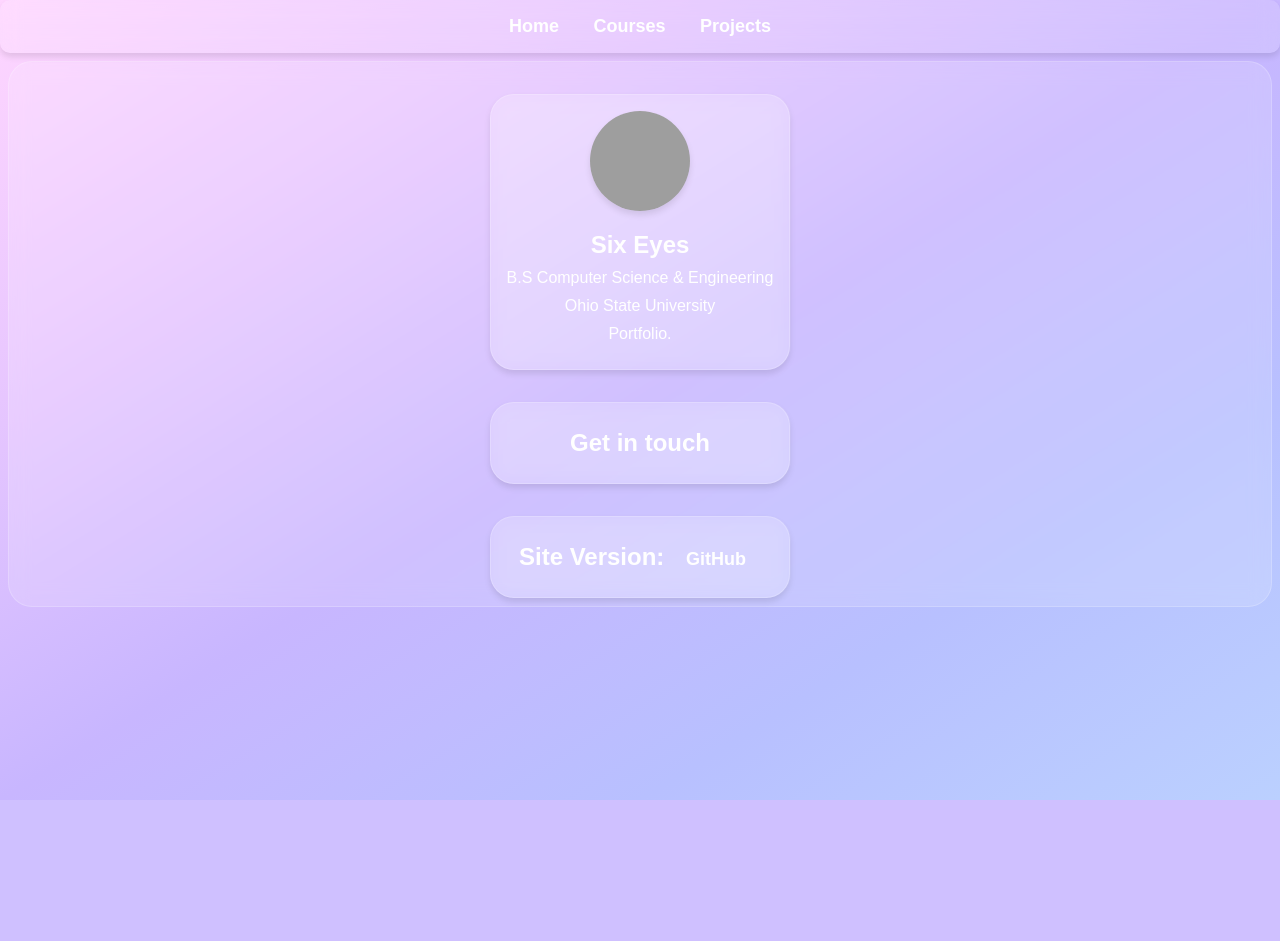
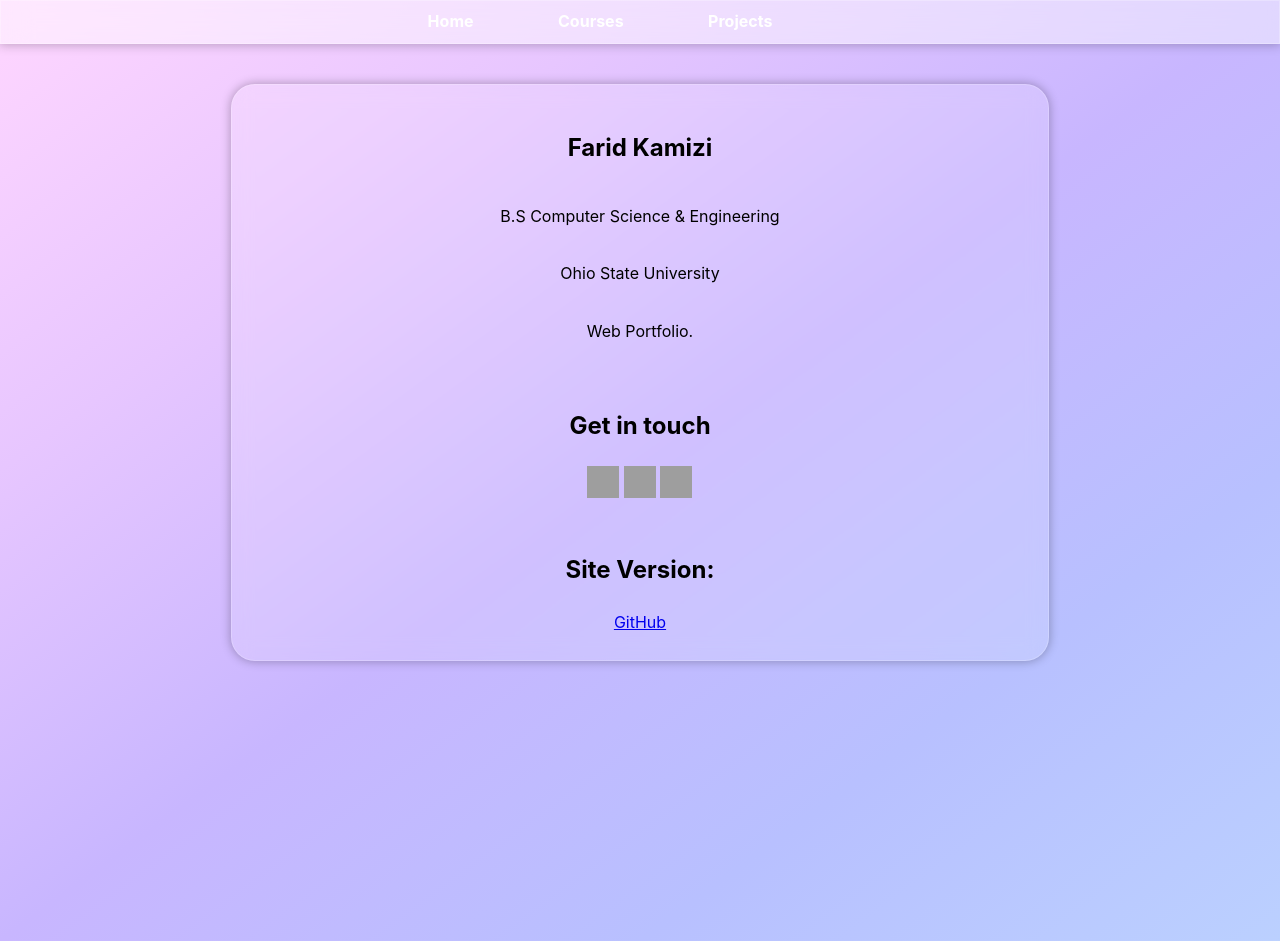
Before and after one commit to DevFarid/portfolio, a Python web app: template templates/index.html in a window 1280 px wide. Before the commit the page ends 800 px from the top, so only its background shows below. Run offline with Jinja, Linux system fonts and the light colour scheme; the template is opened without the code that fills it, so the values that code supplies are empty; grey boxes are pictures that could not be loaded.

Commit message:
refactor(main): redo style.css, add resume page support, redo courses/projects html page

```diff
--- a/static/style.css
+++ b/static/style.css
@@ -1,105 +1,97 @@
 body {
     margin: 0;
-    padding: 0;
-    font-family: 'Arial', sans-serif;
-    background: linear-gradient(to bottom right, #ffd6ff, #E7C6FF, #C8B6FF, #B8C0FF, #BBD0FF);
+    font: 1em/1.618 Inter, sans-serif;
+    background: linear-gradient(to bottom right, #ffd6ff, #E7C6FF, #C8B6FF, #B8C0FF, #BBD0FF) no-repeat center;
+    overflow: overlay;
     min-height: 100vh;
-    height: 100vh;
-    margin: 0;
-    overflow: overlay;
+
+    display: grid;
+    grid-template:
+        "navbar" "navbar" "navbar"
+        "content" "content" "content"
+        "footer" "footer" "footer";
+    grid-gap: 5vh;
 }
 
-::-webkit-scrollbar {
+::-webkit-scrollbar, ::-webkit-scrollbar-thumb {
     width: 10px;
-    background: linear-gradient(to bottom right, #ffd6ff, #E7C6FF, #C8B6FF, #B8C0FF, #BBD0FF);
     background-color: transparent;
-  }
-
-  ::-webkit-scrollbar-thumb {
-    background: linear-gradient(to bottom right, #ffd6ff, #E7C6FF, #C8B6FF, #B8C0FF, #BBD0FF);
-    background-color: rgba(0, 0, 0, 0.3);
-  }
-
-
-h2, p, .navbar {
-    margin: 10px 0;
-    color: #fff;
-    text-shadow: 0 0 4px 0px rgba(0, 0, 0, 0.2);
-    align-self: center;
+    background-color: rgba(0, 0, 0, 0.1);
+    background: linear-gradient(to bottom right, #ffd6ff, #E7C6FF, #C8B6FF, #B8C0FF, #BBD0FF) no-repeat center;
 }
 
 .navbar {
+    grid-area: "navbar";
     position: sticky;
-    margin: 0;
     top: 0;
     display: flex;
+    justify-content: space-evenly;
+    flex-flow: row wrap;
+    align-content: center;
+    gap: 5vh;
+    padding: 1vh;
+    background-color: rgba(255, 255, 255, .45);
+    border: 1px solid rgba(255, 255, 255, .25);
+    box-shadow: 0 0 10px 1px rgba(0, 0, 0, .25);
+    text-shadow: 0 0 4px 0px rgba(0, 0, 0, 0.2);
+    backdrop-filter: blur(15px);
     z-index: 999;
-    flex-direction: column;
-    align-items: center;
-    justify-content: center;
-    background: rgba(255, 255, 255, 0.15);
-    backdrop-filter: blur(10px);
-    border-radius: 10px;
-    padding: 2vh;
-    box-shadow: 0 4px 6px rgba(0, 0, 0, 0.1);
+
+    min-width: 490;
+}
+
+.navbar a, .navbar a:visited, .navbar a:active {
+    color: #fff;
+    font-size: 18px;
+    font-weight: bold;
+    font-size: 2vh;
+    margin-right: 5rem;
+    transition: color 0.3s ease-in-out;
+    text-shadow: 0 0 4px 0px rgba(0, 0, 0, 0.2);
+    text-decoration: none;
+}
+
+.navbar a:hover, a:hover {
+    color: #000;
+    transition: color 0.3s ease-in-out;
     text-shadow: 0 0 4px 0px rgba(0, 0, 0, 0.2);
 }
 
-nav a, a:link, a:visited {
-    margin: 0 15px;
-    color: #fff;
-    text-decoration: none;
-    font-size: 18px;
-    font-weight: bold;
-    transition: color 0.3s ease-in-out;
-    text-align: center;
-    text-decoration: none;
-    display: inline-block;
+.container {
+    display: flex;
+    flex-flow: row wrap;
+    justify-content: center;
+    align-content: center;
+    align-items: center;
+    align-self: center;
+    grid-area: "content";
+    gap: 1vh;
 }
 
-nav a:hover, a:hover, a:active {
-    color: rgb(217, 70, 47);
-    opacity: 0.3;
-    transition: color 0.3s ease-in-out;
+/* Responsive layout - makes a one column layout instead of a two-column layout */
+@media (max-width: 800px) {
+    .container {
+        flex-direction: column;
+    }
 }
 
-.content-container {
+.card {
     display: flex;
-    flex-direction: row;
     justify-content: center;
+    align-content: center;
     align-items: center;
-    flex-wrap: wrap;
-    align-content: space-between;
-    margin: 1vh;
-    gap: 1vh;
+    align-self: center;
+    flex-flow: column wrap;
+    padding: 3vh;
+
     background: rgba(255, 255, 255, 0.15);
     border-radius: 3vh;
     backdrop-filter: blur(10px);
     border: 1px solid rgba(255, 255, 255, 0.2);
-}
+    box-shadow: 0 0 10px 1px rgba(0, 0, 0, .25);
 
-/* Responsive layout - makes a one column layout instead of a two-column layout */
-@media (max-width: 800px) {
-.content-container {
-        flex-direction: column;
-    }
-}
-
-.glass-container {
-    background: rgba(255, 255, 255, 0.15);
-    border-radius: 3vh;
-    backdrop-filter: blur(10px);
-    border: 1px solid rgba(255, 255, 255, 0.2);
-    padding: 2vh;
-    margin: 1vh;
-    margin-top: 4vh;
-    text-align: center;
-    box-shadow: 0 4px 6px rgba(0, 0, 0, 0.1);
-}
-
-.glass-container ol li {
-    text-decoration: none;
-    list-style-type: none;
+    min-width: 250px;
+    min-height: 400px;
 }
 
 .profile-pic {
--- a/templates/index.html
+++ b/templates/index.html
@@ -11,33 +11,31 @@
 {% include 'head.html' %}
 <body>
     {% include 'navbar.html' %}
-
-    <center>
-      <div class="content-container" style="flex-direction: row;">
-        <div>
-          <div class="glass-container">
-            <img class="profile-pic" src="https://i.pinimg.com/564x/10/b3/e8/10b3e897487524ec5b21af8d52c79dd4.jpg" alt="Profile Picture">
-            <h2>Six Eyes</h2>
+    <div class="container" style="flex-flow: column wrap;">
+      <div class="card" style="width: 60%;">
+        <h2>Farid Kamizi</h2>
         <p>B.S Computer Science & Engineering</p>
         <p>Ohio State University</p>
-            <p>Portfolio.</p>
+        <p>Web Portfolio.</p>
+        </br>
+
+        <h2>Get in touch</h2>
+        <div>
+          <a href="mailto:faridkamizi@gmail.com"><img src="https://www.iconninja.com/files/1007/41/284/mail-google-gmail-icon.png" style="width: 32px;height: 32px;"></a>
+          <a href="https://www.linkedin.com/in/faridkamizi/" target="_blank"><img src="https://www.bluewolfdental.com/wp-content/uploads/2019/02/Linkedin-Logo-Transparent.png" style="width: 32px;height: 32px;"></a>
+          <a href="{{ url_for('resume') }}" target="_blank"><img src="https://emojis.slackmojis.com/emojis/images/1532717552/4314/word.png" style="width: 32px;height: 32px;"></a>
         </div>
+        </br>
 
-          <div class="glass-container">
-            <h2>Get in touch</h2>
-          </div>
-
-          <div class="glass-container">
-            <h2>Site Version:
+        <h2>Site Version:</h2>
           {% if version %}
-                <a href="https://github.com/DevFarid/portfolio/commits/main/">{{ version }}</a>
+            <a href="https://github.com/DevFarid/portfolio/commits/main/">{{ version.replace('"', '') }}</a>
+            {% if last_update %}
+              <p>Last Update: {{ last_update }}</p>
+            {% endif %}
           {% else %}
             <a href="https://github.com/DevFarid/portfolio/commits/main/">GitHub</a>
           {% endif %}
-            </h2>
     </div>
-        </div>
-      </div>
-    </center>
 </body>
 </html>
```
Also changed, not shown: main.py (+7 -2 lines), templates/courses.html (+10 -4 lines), templates/project.html (+37 -6 lines), templates/projects.html (+4 -5 lines), utils.py (+50 -3 lines), 1 other file. Lines whose indentation alone changed are shown as unchanged.
